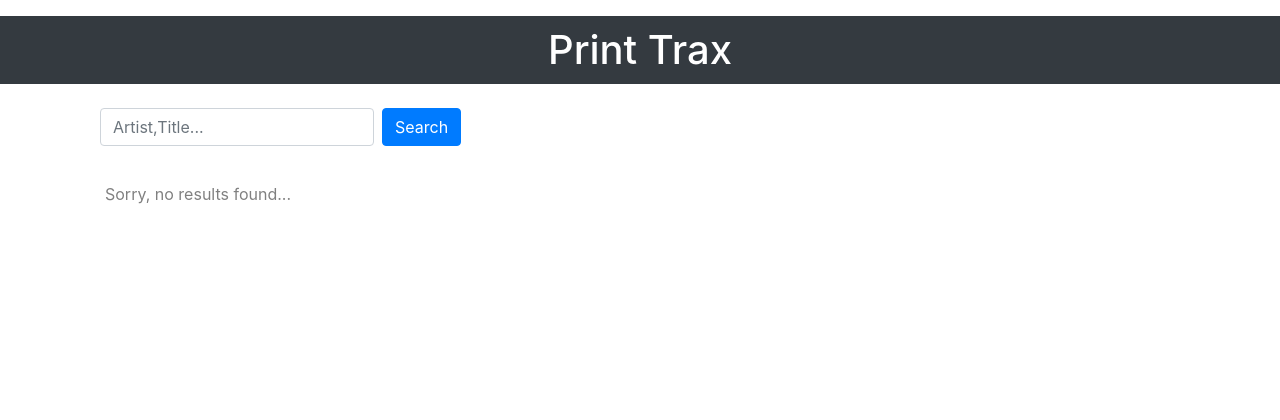
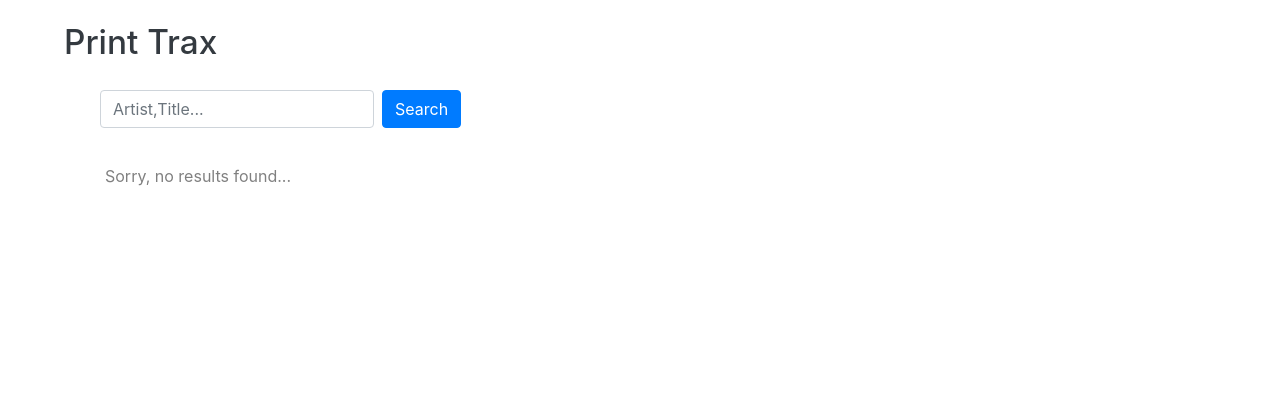
Before and after one commit to uozok/music_database, a Django app: page /album_list/ in a window 1280 px wide. Shown: the top 420 px of the page. Run offline with Django 3.2, Linux system fonts and the light colour scheme; some libraries are stand-ins or nearby versions.

Commit message:
change header

```diff
--- a/label_list/static/css/list.css
+++ b/label_list/static/css/list.css
@@ -1,10 +1,12 @@
 /* 既存のスタイル */
+
 .site-title {
-    background-color: #343a40;
+    background-color: white;
     color: white;
-    padding: 10px 0;
+    padding: 5px 0;
     text-align: center;
 }
+/* background-color: #343a40 */
 
 .album-table-image {
     max-width: 100px;
@@ -228,3 +230,18 @@
 .recent-albums-table tbody tr:hover {
     background-color: #f2f2f2; /* ホバー時の背景色 */
 }
+
+/*サイトタイトル色、位置 */
+.site-title {
+    padding-left: 5%; /* 左から10%のパディングを適用 */
+    text-align: left;
+    padding-bottom: 2px;
+    padding-top: 0px;
+
+}
+
+.site-title a {
+    color: #343a40;
+    text-decoration: none;
+    font-size: 25pt;
+}
--- a/label_list/templates/label_list/album_detail.html
+++ b/label_list/templates/label_list/album_detail.html
@@ -14,7 +14,7 @@
 {% block content %}
 
 <div class="site-title-container">
-  <h1 class="mb-4 site-title"><a href="{% url 'album_list' %}" style="color: white; text-decoration: none;">Print Trax</a></h1>
+  <h1 class="mb-4 site-title"><a href="{% url 'album_list' %}">Print Trax</a></h1>
 </div>
 
 <div class="container mt-4 mb-4">
--- a/label_list/templates/label_list/album_list.html
+++ b/label_list/templates/label_list/album_list.html
@@ -6,9 +6,8 @@
 
 <!-- site-title-containerをcontainerの外に移動 -->
 <div class="site-title-container">
-    <h1 class="mb-4 site-title"><a href="{% url 'album_list' %}" style="color: white; text-decoration: none;">Print Trax</a></h1>
+    <h1 class="mb-4 site-title"><a href="{% url 'album_list' %}">Print Trax</a></h1>
 </div>
-
 <div class="container mt-4">
     <form method="get" action="" class="form-inline mb-4">
         <input type="text" name="search" value="{{ search_term }}" class="form-control mr-2" placeholder="Artist,Title...">
--- a/label_list/templates/label_list/news_list.html
+++ b/label_list/templates/label_list/news_list.html
@@ -7,7 +7,7 @@
 
 {% block content %}
 <div class="site-title-container">
-  <h1 class="mb-4 site-title"><a href="{% url 'album_list' %}" style="color: white; text-decoration: none;">Print Trax</a></h1>
+  <h1 class="mb-4 site-title"><a href="{% url 'album_list' %}">Print Trax</a></h1>
 </div>
 
 <link href="{% static 'css/list.css' %}" rel="stylesheet">
```
